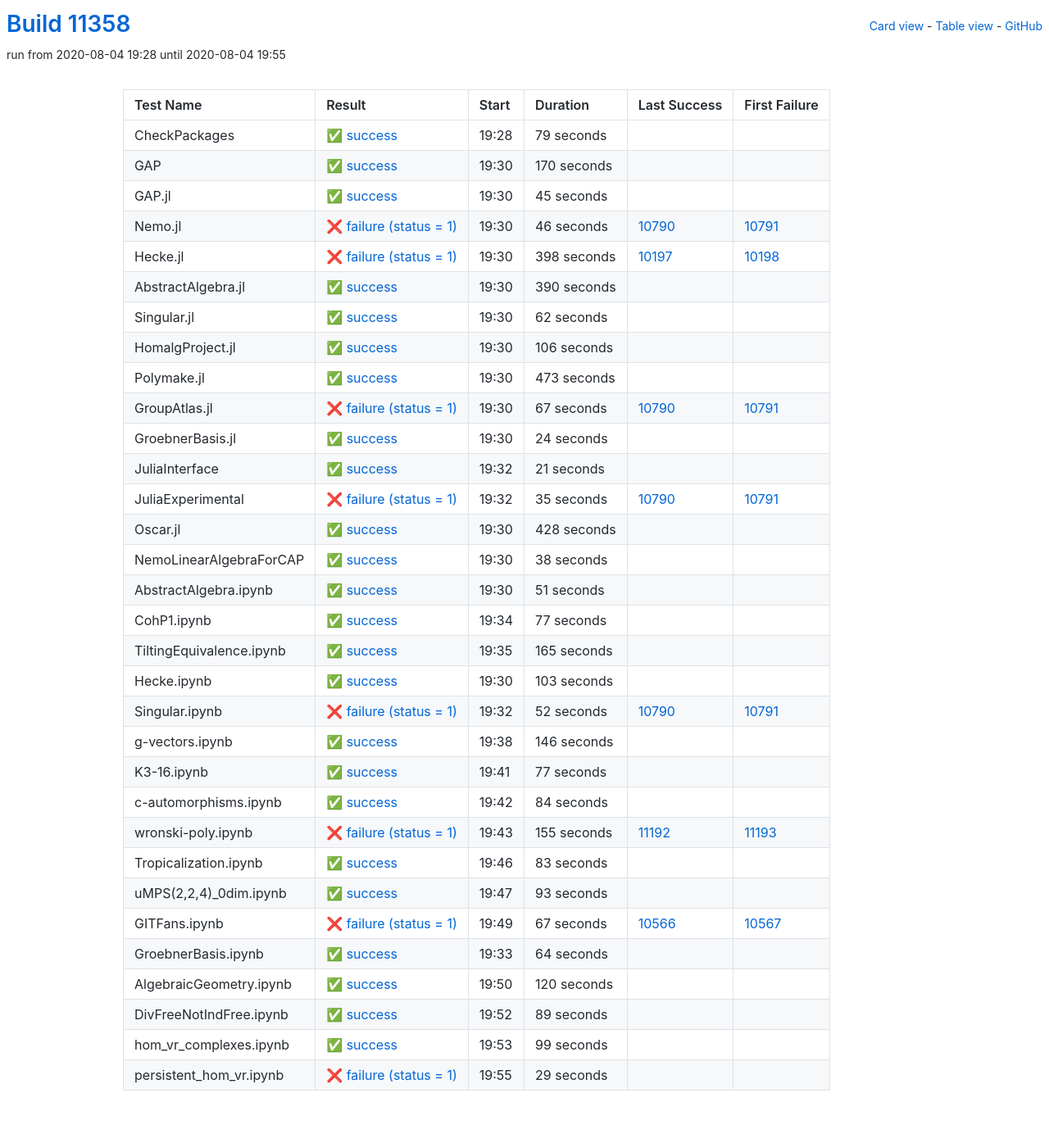
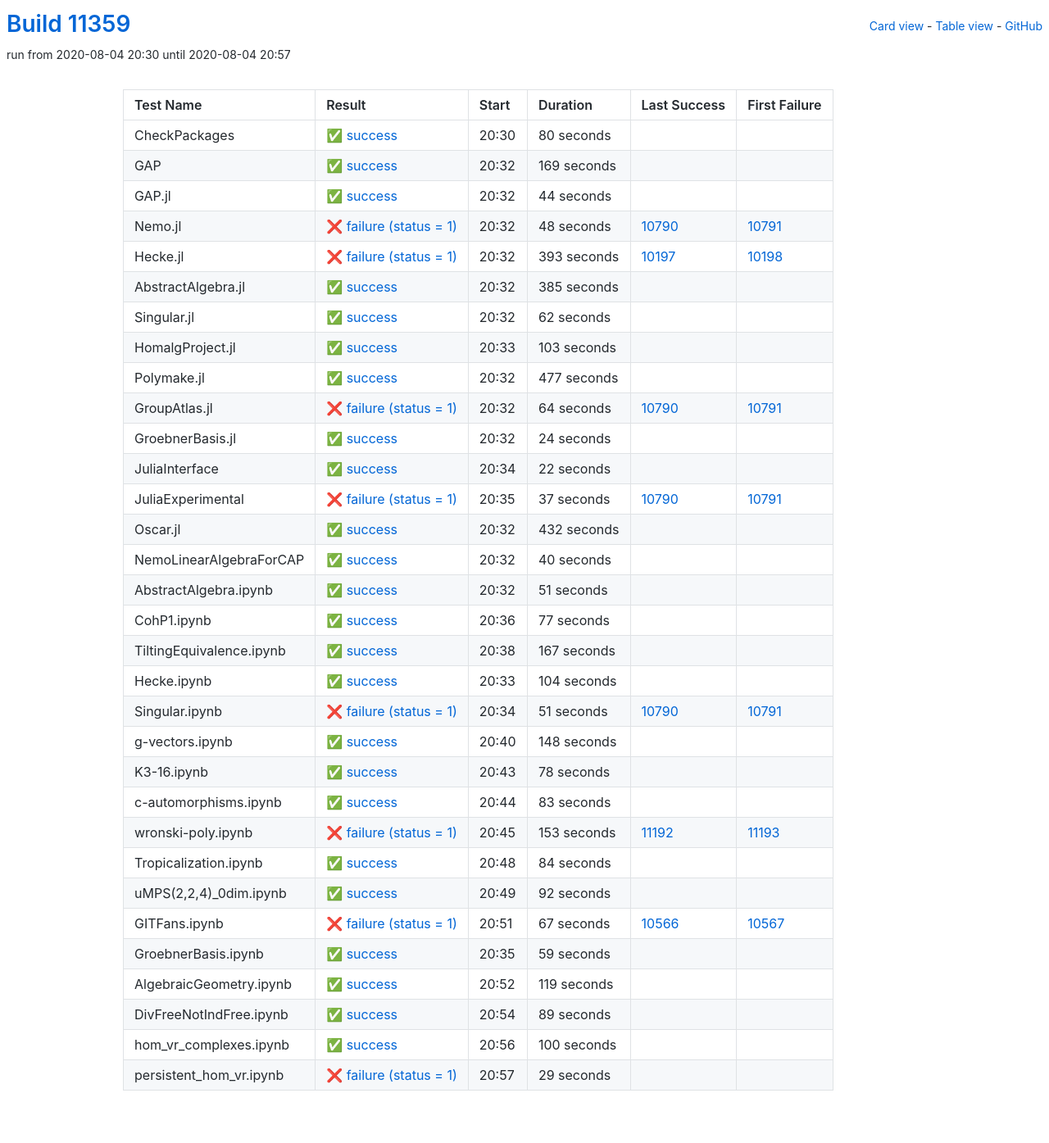
Before and after one commit to oscar-system/oscar-ci-status, a Jekyll site: the page built from table.html, in a window 1280 px wide. Shown: the whole page at 82% size. Built offline with Jekyll 4.4.1, drawn with Linux system fonts in a browser that asks for light colours.

Commit message:
Build #11359

```diff
--- a/_data/ci.yml
+++ b/_data/ci.yml
@@ -1,6 +1,6 @@
 ---
-build: 11358
-build_url: https://oscarci.mathematik.uni-kl.de/job/oscar/11358/
+build: 11359
+build_url: https://oscarci.mathematik.uni-kl.de/job/oscar/11359/
 job: oscar
 organization: oscar-system
 repo: oscar-ci-status
@@ -8,80 +8,80 @@
 tests:
 - name: CheckPackages
   id: checkpackages
-  log: https://oscarci.mathematik.uni-kl.de/job/oscar/11358/artifact/logs/build-11358/CheckPackages.log
-  start: 2020-08-04 19:28
+  log: https://oscarci.mathematik.uni-kl.de/job/oscar/11359/artifact/logs/build-11359/CheckPackages.log
+  start: 2020-08-04 20:30
   success: true
   exitcode: 0
   status: success
-  duration: 79
+  duration: 80
   last_success: false
   last_success_url:
   first_failure: false
   first_failure_url:
 - name: GAP
   id: gap
-  log: https://oscarci.mathematik.uni-kl.de/job/oscar/11358/artifact/logs/build-11358/GAP.log
-  start: 2020-08-04 19:30
+  log: https://oscarci.mathematik.uni-kl.de/job/oscar/11359/artifact/logs/build-11359/GAP.log
+  start: 2020-08-04 20:32
   success: true
   exitcode: 0
   status: success
-  duration: 170
+  duration: 169
   last_success: false
   last_success_url:
   first_failure: false
   first_failure_url:
 - name: GAP.jl
   id: gap-jl
-  log: https://oscarci.mathematik.uni-kl.de/job/oscar/11358/artifact/logs/build-11358/GAP.jl.log
-  start: 2020-08-04 19:30
+  log: https://oscarci.mathematik.uni-kl.de/job/oscar/11359/artifact/logs/build-11359/GAP.jl.log
+  start: 2020-08-04 20:32
   success: true
   exitcode: 0
   status: success
-  duration: 45
+  duration: 44
   last_success: false
   last_success_url:
   first_failure: false
   first_failure_url:
 - name: Nemo.jl
   id: nemo-jl
-  log: https://oscarci.mathematik.uni-kl.de/job/oscar/11358/artifact/logs/build-11358/Nemo.jl.log
-  start: 2020-08-04 19:30
+  log: https://oscarci.mathematik.uni-kl.de/job/oscar/11359/artifact/logs/build-11359/Nemo.jl.log
+  start: 2020-08-04 20:32
   success: false
   exitcode: 1
   status: failure
-  duration: 46
+  duration: 48
   last_success: 10790
   last_success_url: https://oscarci.mathematik.uni-kl.de/job/oscar/10790/
   first_failure: 10791
   first_failure_url: https://oscarci.mathematik.uni-kl.de/job/oscar/10791/
 - name: Hecke.jl
   id: hecke-jl
-  log: https://oscarci.mathematik.uni-kl.de/job/oscar/11358/artifact/logs/build-11358/Hecke.jl.log
-  start: 2020-08-04 19:30
+  log: https://oscarci.mathematik.uni-kl.de/job/oscar/11359/artifact/logs/build-11359/Hecke.jl.log
+  start: 2020-08-04 20:32
   success: false
   exitcode: 1
   status: failure
-  duration: 398
+  duration: 393
   last_success: 10197
   last_success_url: https://oscarci.mathematik.uni-kl.de/job/oscar/10197/
   first_failure: 10198
   first_failure_url: https://oscarci.mathematik.uni-kl.de/job/oscar/10198/
 - name: AbstractAlgebra.jl
   id: abstractalgebra-jl
-  log: https://oscarci.mathematik.uni-kl.de/job/oscar/11358/artifact/logs/build-11358/AbstractAlgebra.jl.log
-  start: 2020-08-04 19:30
+  log: https://oscarci.mathematik.uni-kl.de/job/oscar/11359/artifact/logs/build-11359/AbstractAlgebra.jl.log
+  start: 2020-08-04 20:32
   success: true
   exitcode: 0
   status: success
-  duration: 390
+  duration: 385
   last_success: false
   last_success_url:
   first_failure: false
   first_failure_url:
 - name: Singular.jl
   id: singular-jl
-  log: https://oscarci.mathematik.uni-kl.de/job/oscar/11358/artifact/logs/build-11358/Singular.jl.log
-  start: 2020-08-04 19:30
+  log: https://oscarci.mathematik.uni-kl.de/job/oscar/11359/artifact/logs/build-11359/Singular.jl.log
+  start: 2020-08-04 20:32
   success: true
   exitcode: 0
   status: success
@@ -92,44 +92,44 @@
   first_failure_url:
 - name: HomalgProject.jl
   id: homalgproject-jl
-  log: https://oscarci.mathematik.uni-kl.de/job/oscar/11358/artifact/logs/build-11358/HomalgProject.jl.log
-  start: 2020-08-04 19:30
+  log: https://oscarci.mathematik.uni-kl.de/job/oscar/11359/artifact/logs/build-11359/HomalgProject.jl.log
+  start: 2020-08-04 20:33
   success: true
   exitcode: 0
   status: success
-  duration: 106
+  duration: 103
   last_success: false
   last_success_url:
   first_failure: false
   first_failure_url:
 - name: Polymake.jl
   id: polymake-jl
-  log: https://oscarci.mathematik.uni-kl.de/job/oscar/11358/artifact/logs/build-11358/Polymake.jl.log
-  start: 2020-08-04 19:30
+  log: https://oscarci.mathematik.uni-kl.de/job/oscar/11359/artifact/logs/build-11359/Polymake.jl.log
+  start: 2020-08-04 20:32
   success: true
   exitcode: 0
   status: success
-  duration: 473
+  duration: 477
   last_success: false
   last_success_url:
   first_failure: false
   first_failure_url:
 - name: GroupAtlas.jl
   id: groupatlas-jl
-  log: https://oscarci.mathematik.uni-kl.de/job/oscar/11358/artifact/logs/build-11358/GroupAtlas.jl.log
-  start: 2020-08-04 19:30
+  log: https://oscarci.mathematik.uni-kl.de/job/oscar/11359/artifact/logs/build-11359/GroupAtlas.jl.log
+  start: 2020-08-04 20:32
   success: false
   exitcode: 1
   status: failure
-  duration: 67
+  duration: 64
   last_success: 10790
   last_success_url: https://oscarci.mathematik.uni-kl.de/job/oscar/10790/
   first_failure: 10791
   first_failure_url: https://oscarci.mathematik.uni-kl.de/job/oscar/10791/
 - name: GroebnerBasis.jl
   id: groebnerbasis-jl
-  log: https://oscarci.mathematik.uni-kl.de/job/oscar/11358/artifact/logs/build-11358/GroebnerBasis.jl.log
-  start: 2020-08-04 19:30
+  log: https://oscarci.mathematik.uni-kl.de/job/oscar/11359/artifact/logs/build-11359/GroebnerBasis.jl.log
+  start: 2020-08-04 20:32
   success: true
   exitcode: 0
   status: success
@@ -140,56 +140,56 @@
   first_failure_url:
 - name: JuliaInterface
   id: juliainterface
-  log: https://oscarci.mathematik.uni-kl.de/job/oscar/11358/artifact/logs/build-11358/JuliaInterface.log
-  start: 2020-08-04 19:32
+  log: https://oscarci.mathematik.uni-kl.de/job/oscar/11359/artifact/logs/build-11359/JuliaInterface.log
+  start: 2020-08-04 20:34
   success: true
   exitcode: 0
   status: success
-  duration: 21
+  duration: 22
   last_success: false
   last_success_url:
   first_failure: false
   first_failure_url:
 - name: JuliaExperimental
   id: juliaexperimental
-  log: https://oscarci.mathematik.uni-kl.de/job/oscar/11358/artifact/logs/build-11358/JuliaExperimental.log
-  start: 2020-08-04 19:32
+  log: https://oscarci.mathematik.uni-kl.de/job/oscar/11359/artifact/logs/build-11359/JuliaExperimental.log
+  start: 2020-08-04 20:35
   success: false
   exitcode: 1
   status: failure
-  duration: 35
+  duration: 37
   last_success: 10790
   last_success_url: https://oscarci.mathematik.uni-kl.de/job/oscar/10790/
   first_failure: 10791
   first_failure_url: https://oscarci.mathematik.uni-kl.de/job/oscar/10791/
 - name: Oscar.jl
   id: oscar-jl
-  log: https://oscarci.mathematik.uni-kl.de/job/oscar/11358/artifact/logs/build-11358/Oscar.jl.log
-  start: 2020-08-04 19:30
+  log: https://oscarci.mathematik.uni-kl.de/job/oscar/11359/artifact/logs/build-11359/Oscar.jl.log
+  start: 2020-08-04 20:32
   success: true
   exitcode: 0
   status: success
-  duration: 428
+  duration: 432
   last_success: false
   last_success_url:
   first_failure: false
   first_failure_url:
 - name: NemoLinearAlgebraForCAP
   id: nemolinearalgebraforcap
-  log: https://oscarci.mathematik.uni-kl.de/job/oscar/11358/artifact/logs/build-11358/NemoLinearAlgebraForCAP.log
-  start: 2020-08-04 19:30
+  log: https://oscarci.mathematik.uni-kl.de/job/oscar/11359/artifact/logs/build-11359/NemoLinearAlgebraForCAP.log
+  start: 2020-08-04 20:32
   success: true
   exitcode: 0
   status: success
-  duration: 38
+  duration: 40
   last_success: false
   last_success_url:
   first_failure: false
   first_failure_url:
 - name: AbstractAlgebra.ipynb
   id: abstractalgebra-ipynb
-  log: https://oscarci.mathematik.uni-kl.de/job/oscar/11358/artifact/logs/build-11358/AbstractAlgebra.ipynb.log
-  start: 2020-08-04 19:30
+  log: https://oscarci.mathematik.uni-kl.de/job/oscar/11359/artifact/logs/build-11359/AbstractAlgebra.ipynb.log
+  start: 2020-08-04 20:32
   success: true
   exitcode: 0
   status: success
@@ -200,8 +200,8 @@
   first_failure_url:
 - name: CohP1.ipynb
   id: cohp1-ipynb
-  log: https://oscarci.mathematik.uni-kl.de/job/oscar/11358/artifact/logs/build-11358/CohP1.ipynb.log
-  start: 2020-08-04 19:34
+  log: https://oscarci.mathematik.uni-kl.de/job/oscar/11359/artifact/logs/build-11359/CohP1.ipynb.log
+  start: 2020-08-04 20:36
   success: true
   exitcode: 0
   status: success
@@ -212,68 +212,92 @@
   first_failure_url:
 - name: TiltingEquivalence.ipynb
   id: tiltingequivalence-ipynb
-  log: https://oscarci.mathematik.uni-kl.de/job/oscar/11358/artifact/logs/build-11358/TiltingEquivalence.ipynb.log
-  start: 2020-08-04 19:35
+  log: https://oscarci.mathematik.uni-kl.de/job/oscar/11359/artifact/logs/build-11359/TiltingEquivalence.ipynb.log
+  start: 2020-08-04 20:38
   success: true
   exitcode: 0
   status: success
-  duration: 165
+  duration: 167
   last_success: false
   last_success_url:
   first_failure: false
   first_failure_url:
 - name: Hecke.ipynb
   id: hecke-ipynb
-  log: https://oscarci.mathematik.uni-kl.de/job/oscar/11358/artifact/logs/build-11358/Hecke.ipynb.log
-  start: 2020-08-04 19:30
+  log: https://oscarci.mathematik.uni-kl.de/job/oscar/11359/artifact/logs/build-11359/Hecke.ipynb.log
+  start: 2020-08-04 20:33
   success: true
   exitcode: 0
   status: success
-  duration: 103
+  duration: 104
   last_success: false
   last_success_url:
   first_failure: false
   first_failure_url:
 - name: Singular.ipynb
   id: singular-ipynb
-  log: https://oscarci.mathematik.uni-kl.de/job/oscar/11358/artifact/logs/build-11358/Singular.ipynb.log
-  start: 2020-08-04 19:32
+  log: https://oscarci.mathematik.uni-kl.de/job/oscar/11359/artifact/logs/build-11359/Singular.ipynb.log
+  start: 2020-08-04 20:34
   success: false
   exitcode: 1
   status: failure
-  duration: 52
+  duration: 51
   last_success: 10790
   last_success_url: https://oscarci.mathematik.uni-kl.de/job/oscar/10790/
   first_failure: 10791
   first_failure_url: https://oscarci.mathematik.uni-kl.de/job/oscar/10791/
 - name: g-vectors.ipynb
   id: g-vectors-ipynb
-  log: https://oscarci.mathematik.uni-kl.de/job/oscar/11358/artifact/logs/build-11358/g-vectors.ipynb.log
-  start: 2020-08-04 19:38
+  log: https://oscarci.mathematik.uni-kl.de/job/oscar/11359/artifact/logs/build-11359/g-vectors.ipynb.log
+  start: 2020-08-04 20:40
   success: true
   exitcode: 0
   status: success
-  duration: 146
+  duration: 148
   last_success: false
   last_success_url:
   first_failure: false
   first_failure_url:
 - name: K3-16.ipynb
   id: k3-16-ipynb
-  log: https://oscarci.mathematik.uni-kl.de/job/oscar/11358/artifact/logs/build-11358/K3-16.ipynb.log
-  start: 2020-08-04 19:41
+  log: https://oscarci.mathematik.uni-kl.de/job/oscar/11359/artifact/logs/build-11359/K3-16.ipynb.log
+  start: 2020-08-04 20:43
   success: true
   exitcode: 0
   status: success
-  duration: 77
+  duration: 78
   last_success: false
   last_success_url:
   first_failure: false
   first_failure_url:
 - name: c-automorphisms.ipynb
   id: c-automorphisms-ipynb
-  log: https://oscarci.mathematik.uni-kl.de/job/oscar/11358/artifact/logs/build-11358/c-automorphisms.ipynb.log
-  start: 2020-08-04 19:42
+  log: https://oscarci.mathematik.uni-kl.de/job/oscar/11359/artifact/logs/build-11359/c-automorphisms.ipynb.log
+  start: 2020-08-04 20:44
+  success: true
+  exitcode: 0
+  status: success
+  duration: 83
+  last_success: false
+  last_success_url:
+  first_failure: false
+  first_failure_url:
+- name: wronski-poly.ipynb
+  id: wronski-poly-ipynb
+  log: https://oscarci.mathematik.uni-kl.de/job/oscar/11359/artifact/logs/build-11359/wronski-poly.ipynb.log
+  start: 2020-08-04 20:45
+  success: false
+  exitcode: 1
+  status: failure
+  duration: 153
+  last_success: 11192
+  last_success_url: https://oscarci.mathematik.uni-kl.de/job/oscar/11192/
+  first_failure: 11193
+  first_failure_url: https://oscarci.mathematik.uni-kl.de/job/oscar/11193/
+- name: Tropicalization.ipynb
+  id: tropicalization-ipynb
+  log: https://oscarci.mathematik.uni-kl.de/job/oscar/11359/artifact/logs/build-11359/Tropicalization.ipynb.log
+  start: 2020-08-04 20:48
   success: true
   exitcode: 0
   status: success
@@ -282,46 +306,22 @@
   last_success_url:
   first_failure: false
   first_failure_url:
-- name: wronski-poly.ipynb
-  id: wronski-poly-ipynb
-  log: https://oscarci.mathematik.uni-kl.de/job/oscar/11358/artifact/logs/build-11358/wronski-poly.ipynb.log
-  start: 2020-08-04 19:43
-  success: false
-  exitcode: 1
-  status: failure
-  duration: 155
-  last_success: 11192
-  last_success_url: https://oscarci.mathematik.uni-kl.de/job/oscar/11192/
-  first_failure: 11193
-  first_failure_url: https://oscarci.mathematik.uni-kl.de/job/oscar/11193/
-- name: Tropicalization.ipynb
-  id: tropicalization-ipynb
-  log: https://oscarci.mathematik.uni-kl.de/job/oscar/11358/artifact/logs/build-11358/Tropicalization.ipynb.log
-  start: 2020-08-04 19:46
+- name: uMPS(2,2,4)_0dim.ipynb
+  id: umps-2-2-4-0dim-ipynb
+  log: https://oscarci.mathematik.uni-kl.de/job/oscar/11359/artifact/logs/build-11359/uMPS-2-2-4-_0dim.ipynb.log
+  start: 2020-08-04 20:49
   success: true
   exitcode: 0
   status: success
-  duration: 83
-  last_success: false
-  last_success_url:
-  first_failure: false
-  first_failure_url:
-- name: uMPS(2,2,4)_0dim.ipynb
-  id: umps-2-2-4-0dim-ipynb
-  log: https://oscarci.mathematik.uni-kl.de/job/oscar/11358/artifact/logs/build-11358/uMPS-2-2-4-_0dim.ipynb.log
-  start: 2020-08-04 19:47
-  success: true
-  exitcode: 0
-  status: success
-  duration: 93
+  duration: 92
   last_success: false
   last_success_url:
   first_failure: false
   first_failure_url:
 - name: GITFans.ipynb
   id: gitfans-ipynb
-  log: https://oscarci.mathematik.uni-kl.de/job/oscar/11358/artifact/logs/build-11358/GITFans.ipynb.log
-  start: 2020-08-04 19:49
+  log: https://oscarci.mathematik.uni-kl.de/job/oscar/11359/artifact/logs/build-11359/GITFans.ipynb.log
+  start: 2020-08-04 20:51
   success: false
   exitcode: 1
   status: failure
@@ -332,32 +332,32 @@
   first_failure_url: https://oscarci.mathematik.uni-kl.de/job/oscar/10567/
 - name: GroebnerBasis.ipynb
   id: groebnerbasis-ipynb
-  log: https://oscarci.mathematik.uni-kl.de/job/oscar/11358/artifact/logs/build-11358/GroebnerBasis.ipynb.log
-  start: 2020-08-04 19:33
+  log: https://oscarci.mathematik.uni-kl.de/job/oscar/11359/artifact/logs/build-11359/GroebnerBasis.ipynb.log
+  start: 2020-08-04 20:35
   success: true
   exitcode: 0
   status: success
-  duration: 64
+  duration: 59
   last_success: false
   last_success_url:
   first_failure: false
   first_failure_url:
 - name: AlgebraicGeometry.ipynb
   id: algebraicgeometry-ipynb
-  log: https://oscarci.mathematik.uni-kl.de/job/oscar/11358/artifact/logs/build-11358/AlgebraicGeometry.ipynb.log
-  start: 2020-08-04 19:50
+  log: https://oscarci.mathematik.uni-kl.de/job/oscar/11359/artifact/logs/build-11359/AlgebraicGeometry.ipynb.log
+  start: 2020-08-04 20:52
   success: true
   exitcode: 0
   status: success
-  duration: 120
+  duration: 119
   last_success: false
   last_success_url:
   first_failure: false
   first_failure_url:
 - name: DivFreeNotIndFree.ipynb
   id: divfreenotindfree-ipynb
-  log: https://oscarci.mathematik.uni-kl.de/job/oscar/11358/artifact/logs/build-11358/DivFreeNotIndFree.ipynb.log
-  start: 2020-08-04 19:52
+  log: https://oscarci.mathematik.uni-kl.de/job/oscar/11359/artifact/logs/build-11359/DivFreeNotIndFree.ipynb.log
+  start: 2020-08-04 20:54
   success: true
   exitcode: 0
   status: success
@@ -368,20 +368,20 @@
   first_failure_url:
 - name: hom_vr_complexes.ipynb
   id: hom-vr-complexes-ipynb
-  log: https://oscarci.mathematik.uni-kl.de/job/oscar/11358/artifact/logs/build-11358/hom_vr_complexes.ipynb.log
-  start: 2020-08-04 19:53
+  log: https://oscarci.mathematik.uni-kl.de/job/oscar/11359/artifact/logs/build-11359/hom_vr_complexes.ipynb.log
+  start: 2020-08-04 20:56
   success: true
   exitcode: 0
   status: success
-  duration: 99
+  duration: 100
   last_success: false
   last_success_url:
   first_failure: false
   first_failure_url:
 - name: persistent_hom_vr.ipynb
   id: persistent-hom-vr-ipynb
-  log: https://oscarci.mathematik.uni-kl.de/job/oscar/11358/artifact/logs/build-11358/persistent_hom_vr.ipynb.log
-  start: 2020-08-04 19:55
+  log: https://oscarci.mathematik.uni-kl.de/job/oscar/11359/artifact/logs/build-11359/persistent_hom_vr.ipynb.log
+  start: 2020-08-04 20:57
   success: false
   exitcode: 1
   status: failure
```
Also changed, not shown: README.md.
